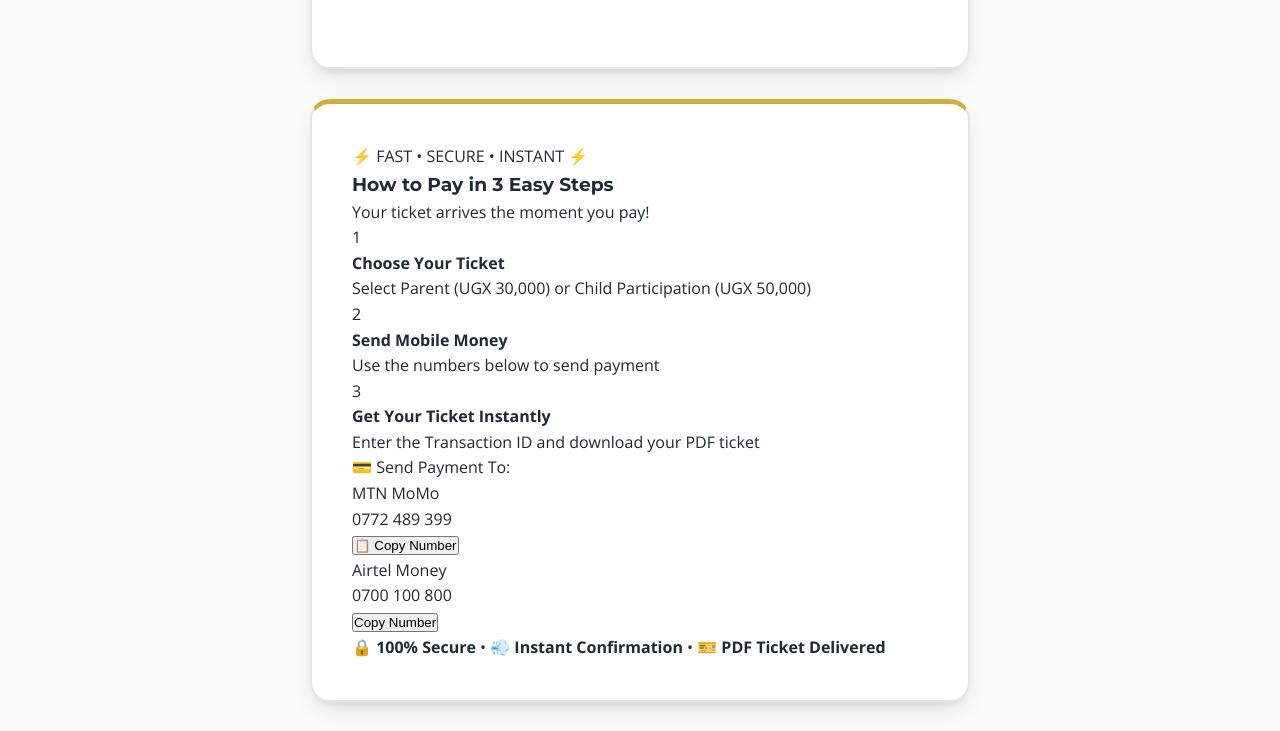
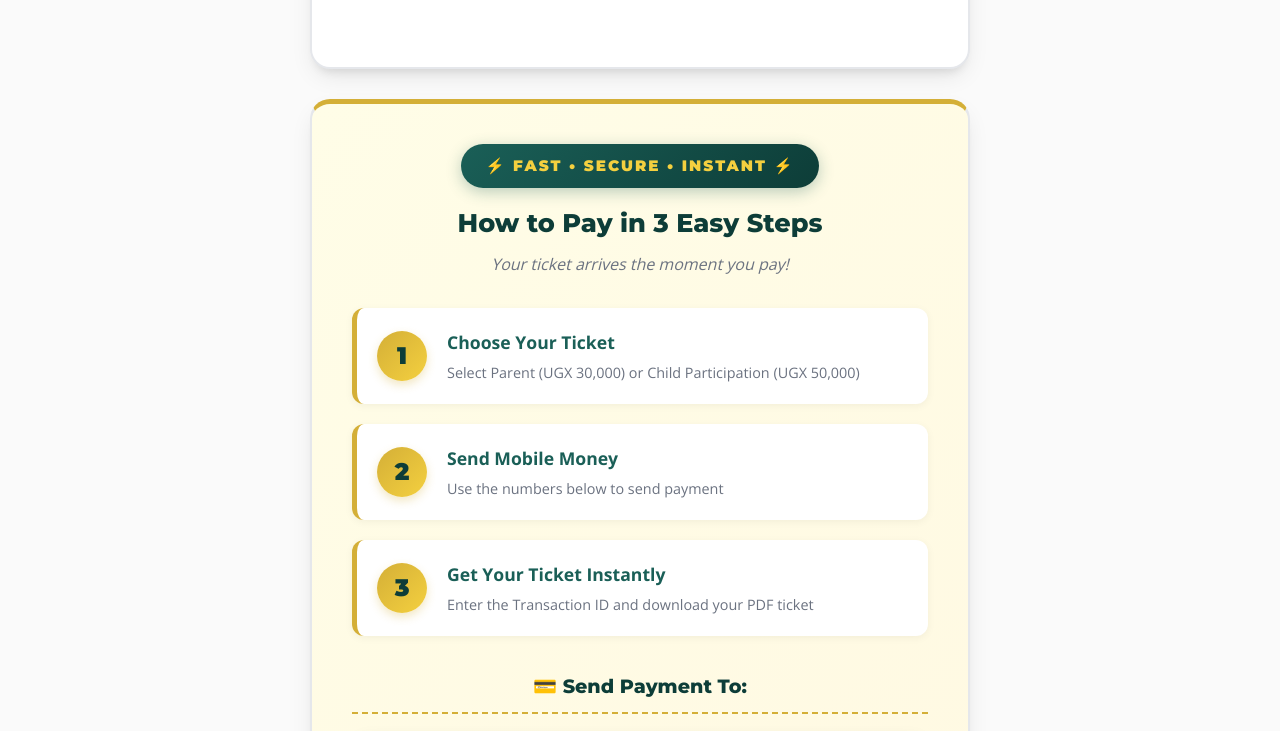
Before and after one commit to shamilasali60/oaklands-mdd, a website: page index.html in a window 1280 px wide. Shown: the part 996-1727 px from the top of the page. Drawn offline with nearby package versions, Linux system fonts and the light colour scheme; a script that the page names is missing; a web font is replaced by a local one.

Commit message:
Update style.css

```diff
--- a/style.css
+++ b/style.css
@@ -50,86 +50,6 @@ h1, h2, h3, .badge, .btn-primary {
   object-position: center top;
 }
 
-/* --- PAYMENT STRIP OVERLAY --- */
-.payment-strip {
-  position: absolute;
-  bottom: 120px;
-  left: 50%;
-  transform: translateX(-50%);
-  background: linear-gradient(135deg, rgba(13, 61, 56, 0.95), rgba(26, 95, 87, 0.95));
-  padding: 20px 30px;
-  border-radius: 16px;
-  border: 3px solid var(--accent);
-  box-shadow: 0 10px 40px rgba(0,0,0,0.4);
-  text-align: center;
-  z-index: 5;
-  max-width: 90%;
-  width: 600px;
-  backdrop-filter: blur(10px);
-}
-
-.strip-title {
-  color: var(--accent-light);
-  font-family: 'Montserrat', sans-serif;
-  font-weight: 900;
-  font-size: 1.1rem;
-  letter-spacing: 3px;
-  margin-bottom: 12px;
-  text-shadow: 0 2px 4px rgba(0,0,0,0.5);
-}
-
-.strip-numbers {
-  display: flex;
-  justify-content: center;
-  gap: 20px;
-  margin-bottom: 12px;
-  flex-wrap: wrap;
-}
-
-.pay-number {
-  background: white;
-  padding: 12px 20px;
-  border-radius: 12px;
-  display: flex;
-  flex-direction: column;
-  align-items: center;
-  min-width: 180px;
-  box-shadow: 0 4px 15px rgba(0,0,0,0.2);
-}
-
-.pay-number.mtn {
-  border-top: 5px solid var(--mtn-yellow);
-}
-
-.pay-number.airtel {
-  border-top: 5px solid var(--airtel-red);
-}
-
-.network-label {
-  font-size: 0.75rem;
-  font-weight: 700;
-  color: var(--muted);
-  text-transform: uppercase;
-  letter-spacing: 1px;
-  margin-bottom: 4px;
-}
-
-.pay-number .number {
-  font-family: 'Montserrat', sans-serif;
-  font-size: 1.4rem;
-  font-weight: 900;
-  color: var(--primary-dark);
-  letter-spacing: 1px;
-}
-
-.strip-tagline {
-  color: white;
-  font-size: 0.9rem;
-  font-weight: 600;
-  font-style: italic;
-}
-
-/* --- HERO CONTENT (QR) --- */
 .hero-content {
   position: absolute;
   bottom: 30px;
@@ -372,6 +292,193 @@ form input:focus, form select:focus {
   font-style: italic;
 }
 
+/* --- NEW: PAYMENT INFO CARD --- */
+.payment-info-card {
+  background: linear-gradient(135deg, #FFFDE7 0%, #FFF8E1 100%);
+  border-top: 5px solid var(--accent);
+}
+
+.payment-info-header {
+  text-align: center;
+  margin-bottom: 30px;
+}
+
+.payment-badge {
+  display: inline-block;
+  background: linear-gradient(135deg, var(--primary) 0%, var(--primary-dark) 100%);
+  color: var(--accent-light);
+  padding: 10px 25px;
+  border-radius: 30px;
+  font-family: 'Montserrat', sans-serif;
+  font-weight: 900;
+  font-size: 0.95rem;
+  letter-spacing: 2px;
+  margin-bottom: 15px;
+  box-shadow: 0 4px 15px rgba(26, 95, 87, 0.3);
+}
+
+.payment-info-header h3 {
+  color: var(--primary-dark);
+  font-size: 1.6rem;
+  margin-bottom: 8px;
+  font-weight: 800;
+}
+
+.payment-subtitle {
+  color: var(--muted);
+  font-size: 1rem;
+  font-style: italic;
+}
+
+/* --- STEPS --- */
+.steps-container {
+  display: flex;
+  flex-direction: column;
+  gap: 20px;
+  margin-bottom: 35px;
+}
+
+.step {
+  display: flex;
+  align-items: center;
+  gap: 20px;
+  background: white;
+  padding: 20px;
+  border-radius: 12px;
+  border-left: 5px solid var(--accent);
+  box-shadow: 0 2px 8px rgba(0,0,0,0.05);
+}
+
+.step-number {
+  background: linear-gradient(135deg, var(--accent) 0%, var(--accent-light) 100%);
+  color: var(--primary-dark);
+  width: 50px;
+  height: 50px;
+  border-radius: 50%;
+  display: flex;
+  align-items: center;
+  justify-content: center;
+  font-family: 'Montserrat', sans-serif;
+  font-weight: 900;
+  font-size: 1.5rem;
+  flex-shrink: 0;
+  box-shadow: 0 4px 10px rgba(212, 175, 55, 0.3);
+}
+
+.step-content h4 {
+  color: var(--primary);
+  font-size: 1.1rem;
+  margin-bottom: 5px;
+  font-weight: 700;
+}
+
+.step-content p {
+  color: var(--muted);
+  font-size: 0.9rem;
+  margin: 0;
+}
+
+/* --- PAYMENT NUMBERS --- */
+.payment-numbers-section {
+  margin-bottom: 25px;
+}
+
+.section-title {
+  text-align: center;
+  font-family: 'Montserrat', sans-serif;
+  font-size: 1.2rem;
+  font-weight: 800;
+  color: var(--primary-dark);
+  margin-bottom: 20px;
+  padding-bottom: 10px;
+  border-bottom: 2px dashed var(--accent);
+}
+
+.pay-number-card {
+  background: white;
+  border-radius: 16px;
+  padding: 25px;
+  margin-bottom: 15px;
+  text-align: center;
+  box-shadow: 0 4px 15px rgba(0,0,0,0.08);
+  border: 2px solid var(--border);
+  transition: all 0.3s ease;
+}
+
+.pay-number-card:hover {
+  transform: translateY(-3px);
+  box-shadow: 0 8px 25px rgba(0,0,0,0.12);
+}
+
+.pay-number-card.mtn {
+  border-top: 6px solid var(--mtn-yellow);
+}
+
+.pay-number-card.airtel {
+  border-top: 6px solid var(--airtel-red);
+}
+
+.network-badge {
+  display: inline-block;
+  padding: 6px 18px;
+  border-radius: 20px;
+  font-family: 'Montserrat', sans-serif;
+  font-weight: 700;
+  font-size: 0.85rem;
+  letter-spacing: 1px;
+  margin-bottom: 12px;
+  text-transform: uppercase;
+}
+
+.mtn-badge {
+  background: var(--mtn-yellow);
+  color: #000;
+}
+
+.airtel-badge {
+  background: var(--airtel-red);
+  color: white;
+}
+
+.number-display {
+  font-family: 'Montserrat', sans-serif;
+  font-size: 2rem;
+  font-weight: 900;
+  color: var(--primary-dark);
+  letter-spacing: 2px;
+  margin-bottom: 15px;
+}
+
+.copy-btn-large {
+  background: linear-gradient(135deg, var(--primary) 0%, var(--primary-dark) 100%);
+  color: white;
+  border: none;
+  padding: 12px 30px;
+  border-radius: 10px;
+  cursor: pointer;
+  font-weight: 700;
+  font-size: 1rem;
+  transition: all 0.2s;
+  box-shadow: 0 4px 12px rgba(26, 95, 87, 0.3);
+}
+
+.copy-btn-large:hover {
+  transform: translateY(-2px);
+  box-shadow: 0 6px 18px rgba(26, 95, 87, 0.4);
+}
+
+.payment-footer-text {
+  text-align: center;
+  padding-top: 20px;
+  border-top: 2px dashed var(--accent);
+}
+
+.payment-footer-text p {
+  color: var(--primary-dark);
+  font-size: 0.95rem;
+  font-weight: 600;
+}
+
 /* --- FOOTER --- */
 footer {
   text-align: center;
@@ -395,16 +502,9 @@ footer {
 
 @media (max-width: 600px) {
   .hero-poster { max-height: 500px; }
-  .payment-strip {
-    bottom: 100px;
-    padding: 15px 20px;
-    width: 95%;
-  }
-  .strip-title { font-size: 0.9rem; letter-spacing: 2px; }
-  .pay-number { min-width: 140px; padding: 10px 15px; }
-  .pay-number .number { font-size: 1.1rem; }
-  .strip-numbers { gap: 10px; }
+  .card { padding: 25px; }
   .prices { grid-template-columns: 1fr; }
-  .card { padding: 25px; }
   .ticket-actions { grid-template-columns: 1fr; }
+  .step { flex-direction: column; text-align: center; }
+  .number-display { font-size: 1.6rem; }
 }
```
